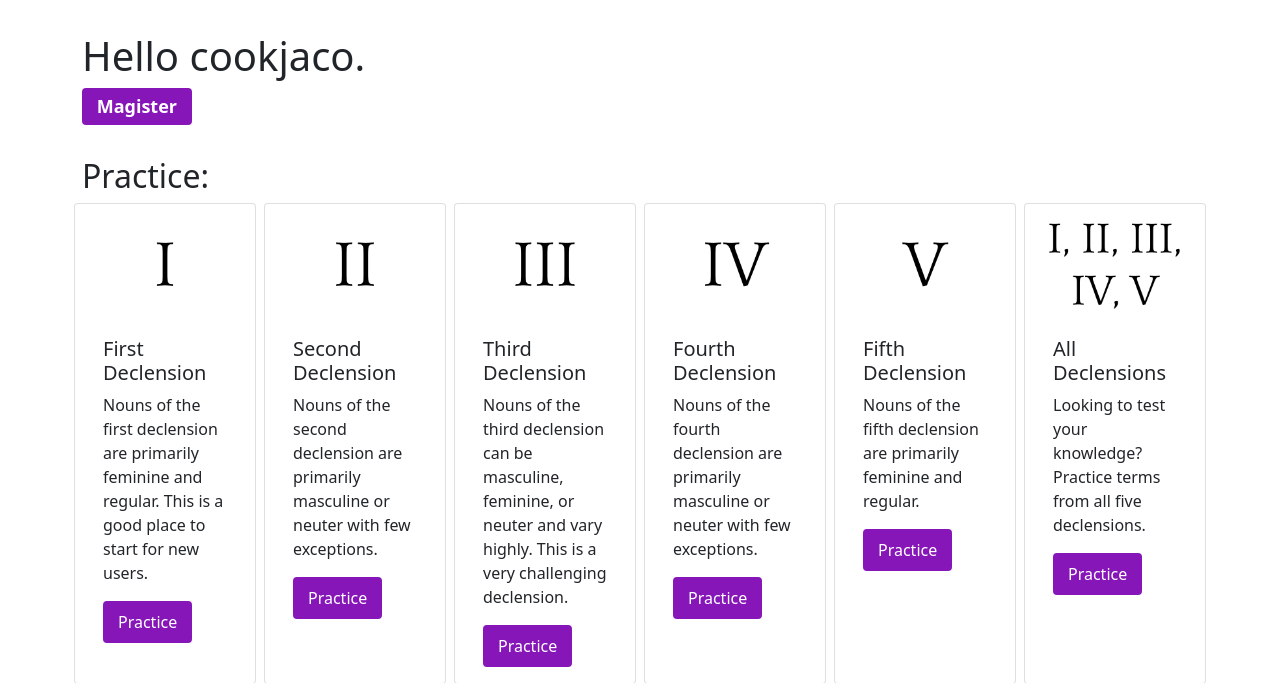
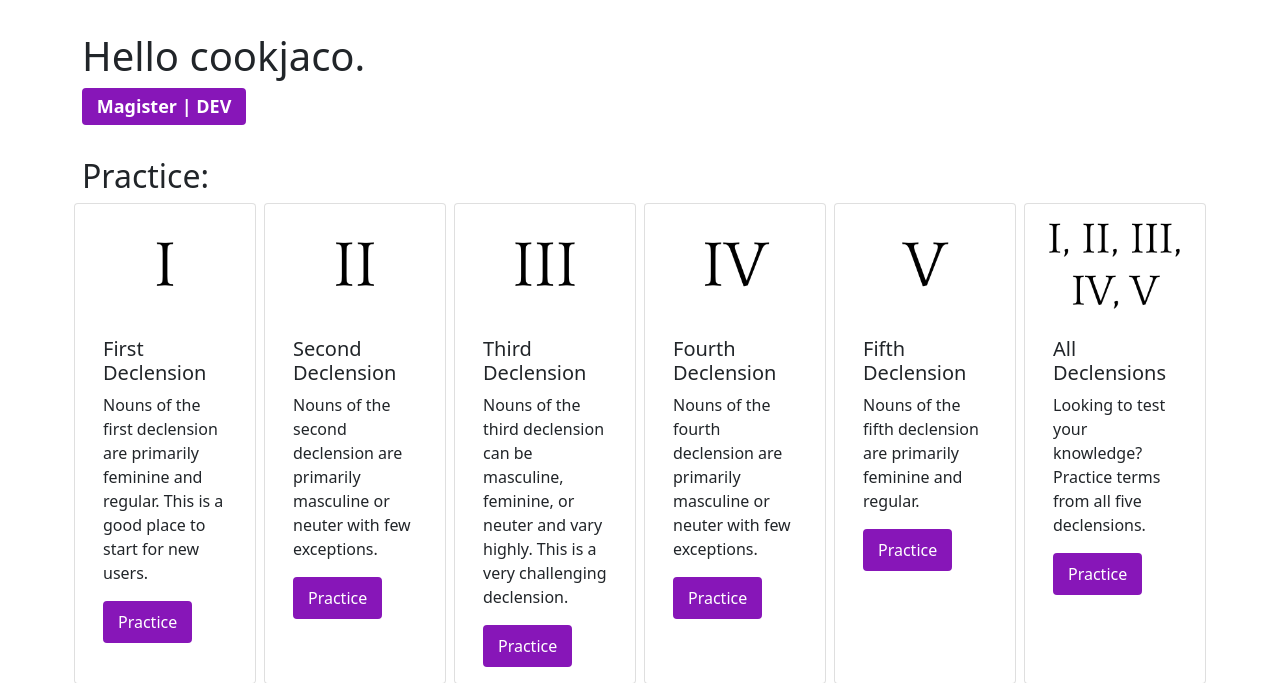
Before and after one commit to Js-cook/Comp-Sci-IA---Ordo-Aquilarum, a Django app: page / in a window 1280 px wide. Shown: the part 58-741 px from the top of the page. Run offline with Django 3.2, Linux system fonts and the light colour scheme; a user stored in the database is signed in; data comes from the database, SQL or seed files in the repository; both versions use the stored data as it was after the commit.

Commit message:
ADD - Created user badge titles based on number of questions answered

```diff
--- a/user_app/models.py
+++ b/user_app/models.py
@@ -38,6 +38,9 @@ class CustomUser(models.Model):
     else:
       avg = 0
     return round(avg, 1)
+
+  # def total(self):
+  #   return self.correct + self.incorrect
   class Meta:
     permissions = [("check_students", "Can view student stats")]
 
--- a/user_app/templates/user_app/index.html
+++ b/user_app/templates/user_app/index.html
@@ -41,10 +41,10 @@
   {% if user.is_authenticated %}
   {% if perms.user_app.check_students %}
   <h1>Hello {{user.username}}.
-  <h4><span class="badge bg-primary">Magister</span><h4></h1>
+  <h4><span class="badge bg-primary">Magister | {{title}}</span><h4></h1>
   {% else %}
   <h1>Hello {{user.username}}.
-  <h4><span class="badge bg-secondary">Discipulus</span></h4>
+  <h4><span class="badge bg-secondary">Discipulus | {{title}}</span></h4>
   </h1>
   {% endif %}
   {% else %}
--- a/user_app/views.py
+++ b/user_app/views.py
@@ -10,9 +10,23 @@ def index(request):
   if request.user.is_authenticated:
     logged_in = request.user
     actual = CustomUser.objects.get(user = logged_in)
+    total = actual.correct + actual.incorrect
+    if total < 100:
+      title = "Novice"
+    elif total in range(100,999):
+      title = "Intermediate"
+    elif total in range (1000,4999):
+      title = "Advanced"
+    elif total >= 5000:
+      title = "Master"
+    if request.user.is_superuser:
+      title = "DEV"
+
   else:
     actual = None
-  return render(request, "user_app/index.html", { 'userr': actual })
+    title = None
+
+  return render(request, "user_app/index.html", { 'userr': actual, 'title': title })
 
 @login_required
 def question(request):
```
Also changed, not shown: db.sqlite3.
